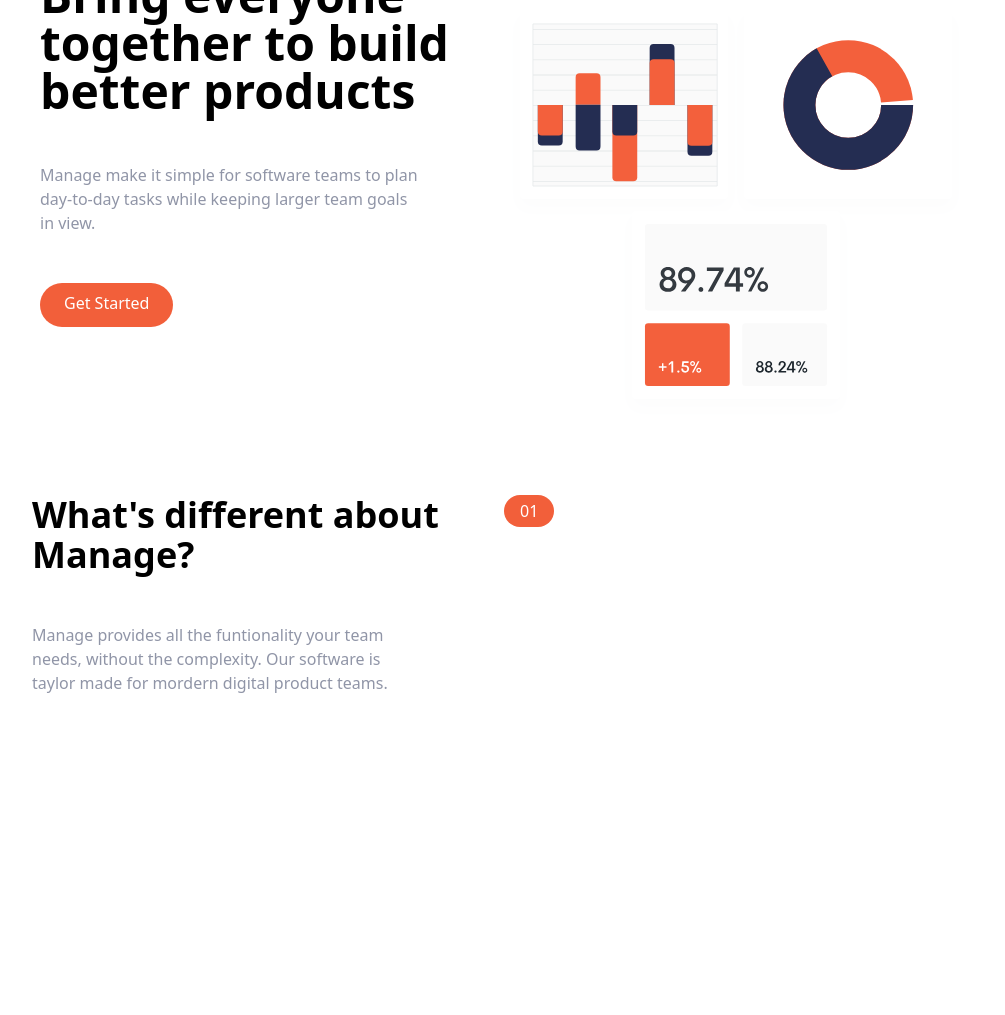
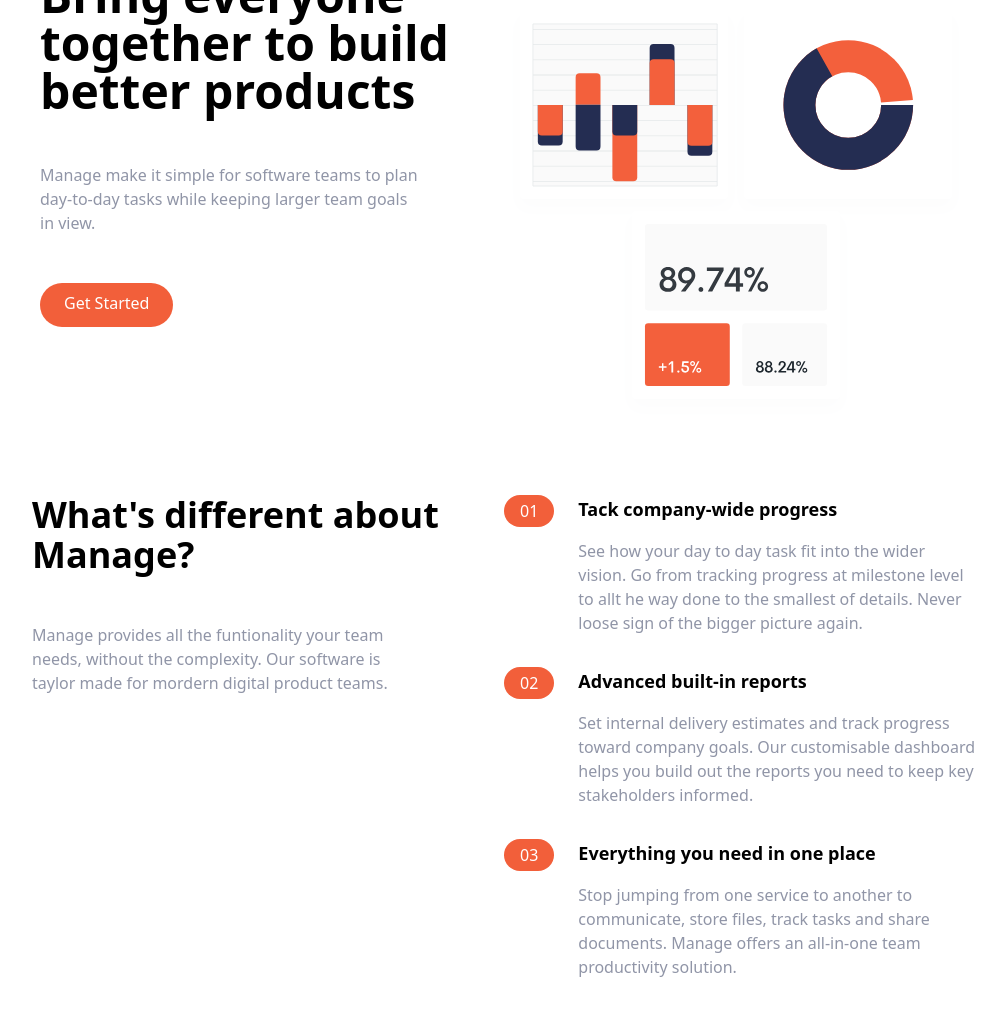
Before and after one commit to n0vay/Manage-Tailwind-Frontend, a website: page index.html in a window 1280 px wide. Shown: the part 161-1176 px from the top of the page, without its empty margins (136-1141 px from the left). Before the commit the page ends 856 px from the top, so only its background shows below. Drawn offline with Linux system fonts and the light colour scheme.

Commit message:
added List items

```diff
--- a/index.html
+++ b/index.html
@@ -80,24 +80,104 @@
           </p>
         </div>
         <!--Numbered List-->
-        <div class="flex.flex-col.space-y-8.md:w-1/2">
+        <div class="flex.flex-col space-y-8 md:w-1/2">
           <!--List item 1-->
           <div
             class="flex flex-col space-y-3 md:space-y-0 md:space-x-6 md:flex-row"
           >
             <!--Heading-->
-            <div class="rounded-l-fill bg-brightRedSupLight md:bg-transparent">
+            <div class="rounded-l-full bg-brightRedSupLight md:bg-transparent">
               <div class="flex items-center space-x-2">
                 <div
                   class="px-4 py-2 text-white rounded-full md:py-1 bg-brightRed"
                 >
                   01
                 </div>
+                <h3 class="text-base font-bold md:mb-4 md:hidden">
+                  Track company-wide  progress
+                </h3>
               </div>
+            </div>
+            <div>
+              <h3 class="hidden mb-4 text-lg font-bold md:block">
+                Tack company-wide progress
+              </h3>
+              <p class="text-darkGrayishBlue">
+                See how your day to day task fit into the
+                wider vision. Go from
+                tracking progress at milestone level
+                to allt he way done to the
+                smallest of details. Never loose sign
+                of the bigger picture again.
+              </p>
+            </div>
+          </div>
+          <!--List item 2-->
+          <div
+            class="flex flex-col space-y-3 md:space-y-0 md:space-x-6 md:flex-row"
+          >
+            <!--Heading-->
+            <div class="rounded-l-full bg-brightRedSupLight md:bg-transparent">
+              <div class="flex items-center space-x-2">
+                <div
+                  class="px-4 py-2 text-white rounded-full md:py-1 bg-brightRed"
+                >
+                  02
+                </div>
+                <h3 class="text-base font-bold md:mb-4 md:hidden">
+                  Advanced built-in reports
+                </h3>
+              </div>
+            </div>
+            <div>
+              <h3 class="hidden mb-4 text-lg font-bold md:block">
+                Advanced built-in reports
+              </h3>
+              <p class="text-darkGrayishBlue">
+                Set internal delivery estimates and track progress toward
+                company goals. Our customisable dashboard helps you build out
+                the reports you need to keep key stakeholders informed.
+              </p>
+            </div>
+          </div>
+          <!--List item 3-->
+          <div
+            class="flex flex-col space-y-3 md:space-y-0 md:space-x-6 md:flex-row"
+          >
+            <!--Heading-->
+            <div class="rounded-l-full bg-brightRedSupLight md:bg-transparent">
+              <div class="flex items-center space-x-2">
+                <div
+                  class="px-4 py-2 text-white rounded-full md:py-1 bg-brightRed"
+                >
+                  03
+                </div>
+                <h3 class="text-base font-bold md:mb-4 md:hidden">
+                  Everything you need in one place
+                </h3>
+              </div>
+            </div>
+            <div>
+              <h3 class="hidden mb-4 text-lg font-bold md:block">
+                Everything you need in one place
+              </h3>
+              <p class="text-darkGrayishBlue">
+                Stop jumping from one service to another to communicate, store
+                files, track tasks and share documents. Manage offers an
+                all-in-one team productivity solution.
+              </p>
             </div>
           </div>
         </div>
       </div>
     </section>
+    <!--Testimonials-->
+    <section id="testimonial">
+      <!--Container to heading and testamonial blocks-->
+      <div class="max-w-6xl px-5 mx-auto mt-32 text-center">
+        <!--Heading-->
+
+      </div>
+    </section>
   </body>
 </html>
```
Also changed, not shown: css/main.css.
